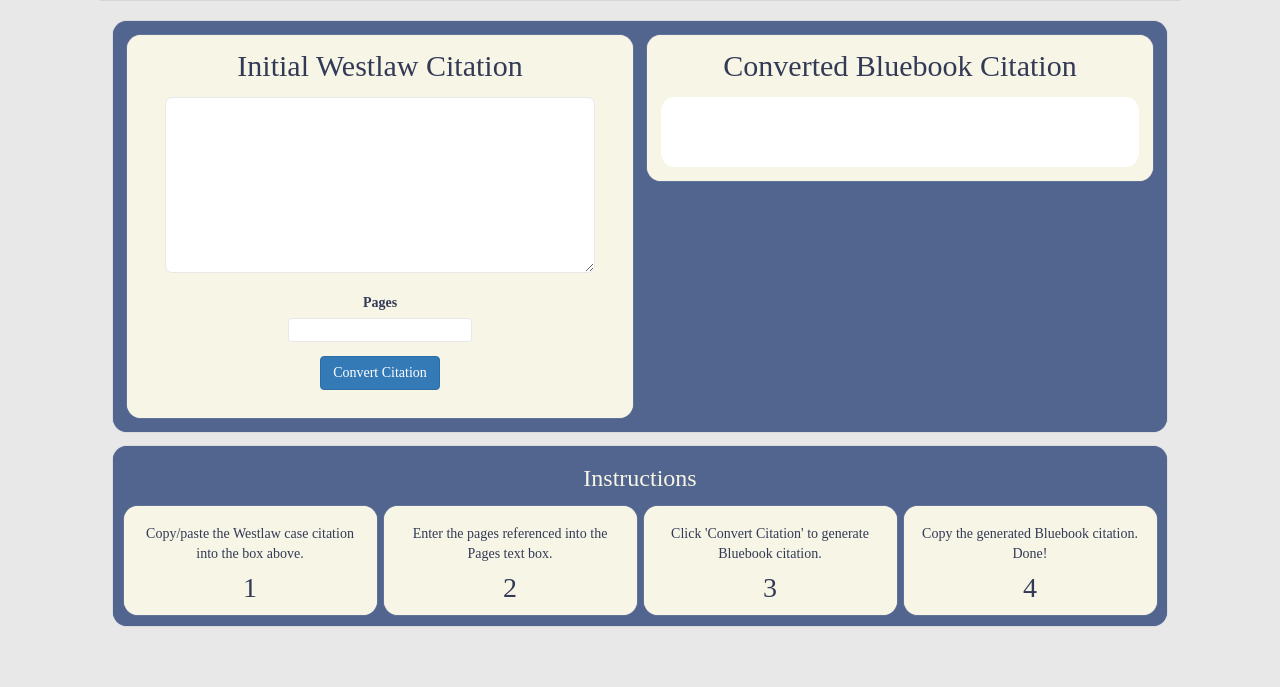
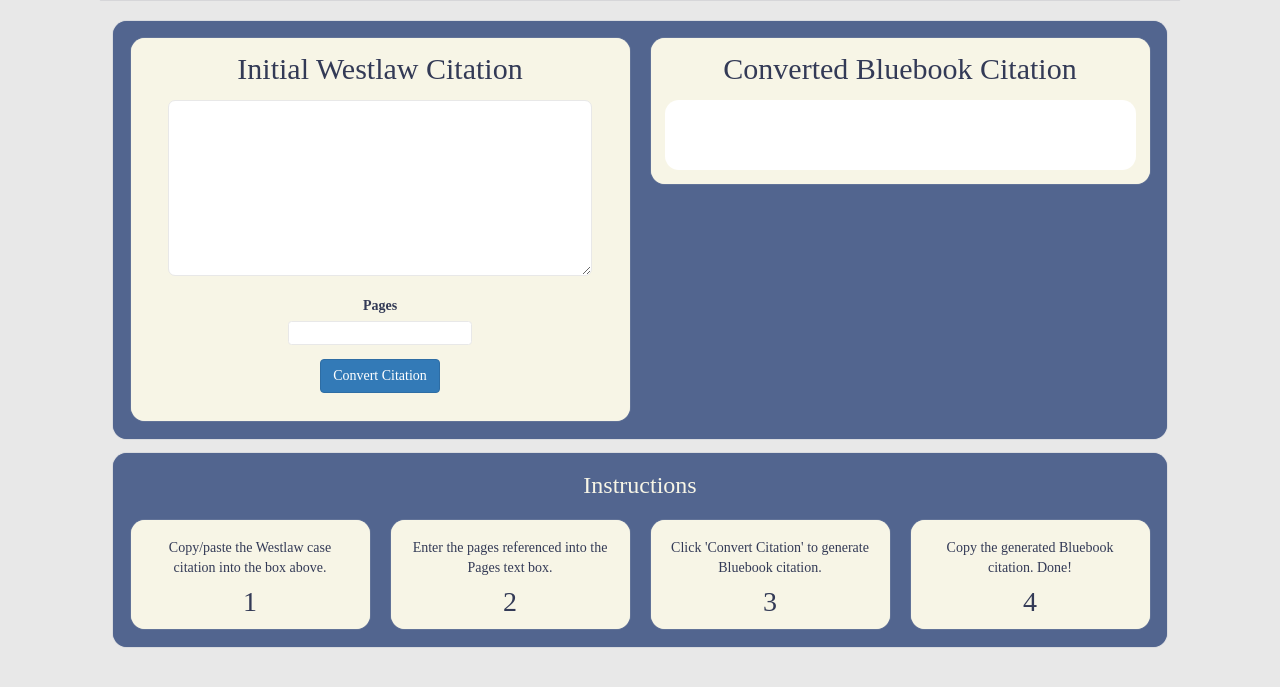
Before and after one commit to bopes/citatr, a Flask app: page / in a window 1280 px wide. Shown: the part 60-747 px from the top of the page. Run offline with Flask 2, Linux system fonts and the light colour scheme; some libraries are stand-ins or nearby versions; some web fonts are replaced.

Commit message:
Remove column padding

```diff
--- a/static/stylesheets/homepage.css
+++ b/static/stylesheets/homepage.css
@@ -70,16 +70,14 @@ main {
   box-shadow: 0 0 1px var(--content-color);
 }
 
-.col-md-6 {
-  padding: 0.5em;
-}
-
-.col-sm-3 {
+.col {
   padding: 0.25em;
 }
 
+
 .cell {
   background-color: var(--cell-color);
+  margin: 0.5em;
   border-radius: 1em;
   padding: 1em;
   -moz-box-shadow: 0 0 1px var(--cell-color);
--- a/templates/index.html
+++ b/templates/index.html
@@ -2,7 +2,7 @@
 {% block body %}
   {% if error %} <p class=error><strong>Error:</strong>{{ error }}{% endif %}
   <div class='content row'>
-    <div id='input'class='col-md-6'>
+    <div id='input'class='col col-md-6'>
       <div class='cell'>
         <h2 class='cell_title'>Initial Westlaw Citation</h2>
         <form id='input_form' action="/convert" >
@@ -15,7 +15,7 @@
       </div>
     </div>
 
-    <div id='output' class='col-md-6'>
+    <div id='output' class='col col-md-6'>
       <div class='cell'>
         <h2 class='cell_title'>Converted Bluebook Citation</h2>
         <div id='conversion_container'>
@@ -29,25 +29,25 @@
 
   <div id='instructions_container' class='content row'>
     <h3 class='instruct_title'>Instructions</h3>
-    <div class='col-sm-3'>
+    <div class='col col-sm-3'>
       <div class='cell instruct'>
         <p class='instruct_text'>Copy/paste the Westlaw case citation into the box above.</p>
         <p class='instruct_num'>1</p>
       </div>
     </div>
-    <div class='col-sm-3'>
+    <div class='col col-sm-3'>
       <div class='cell instruct'>
         <p class='instruct_text'>Enter the pages referenced into the Pages text box.</p>
         <p class='instruct_num'>2</p>
       </div>
     </div>
-    <div class='col-sm-3'>
+    <div class='col col-sm-3'>
       <div class='cell instruct'>
         <p class='instruct_text'>Click 'Convert Citation' to generate Bluebook citation.</p>
         <p class='instruct_num'>3</p>
       </div>
     </div>
-    <div class='col-sm-3'>
+    <div class='col col-sm-3'>
       <div class='cell instruct'>
         <p class='instruct_text'>Copy the generated Bluebook citation. Done!</p>
         <p class='instruct_num'>4</p>
```
